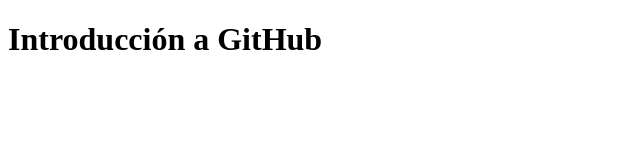
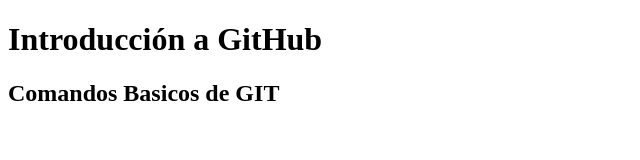
Before and after one commit to MemitoGr/intro-GitHub, a plain HTML site: page index.html in a window 1280 px wide. Shown: the whole page, without its empty margins (0-640 px from the left). Drawn offline with Linux system fonts and the light colour scheme.

Commit message:
Agrega un Subtitulo a la pagina

```diff
--- a/index.html
+++ b/index.html
@@ -9,6 +9,7 @@
 <body>
 
     <h1>Introducción a GitHub</h1>
+    <h2>Comandos Basicos de GIT</h2>
 
 </body>
 </html>
```
